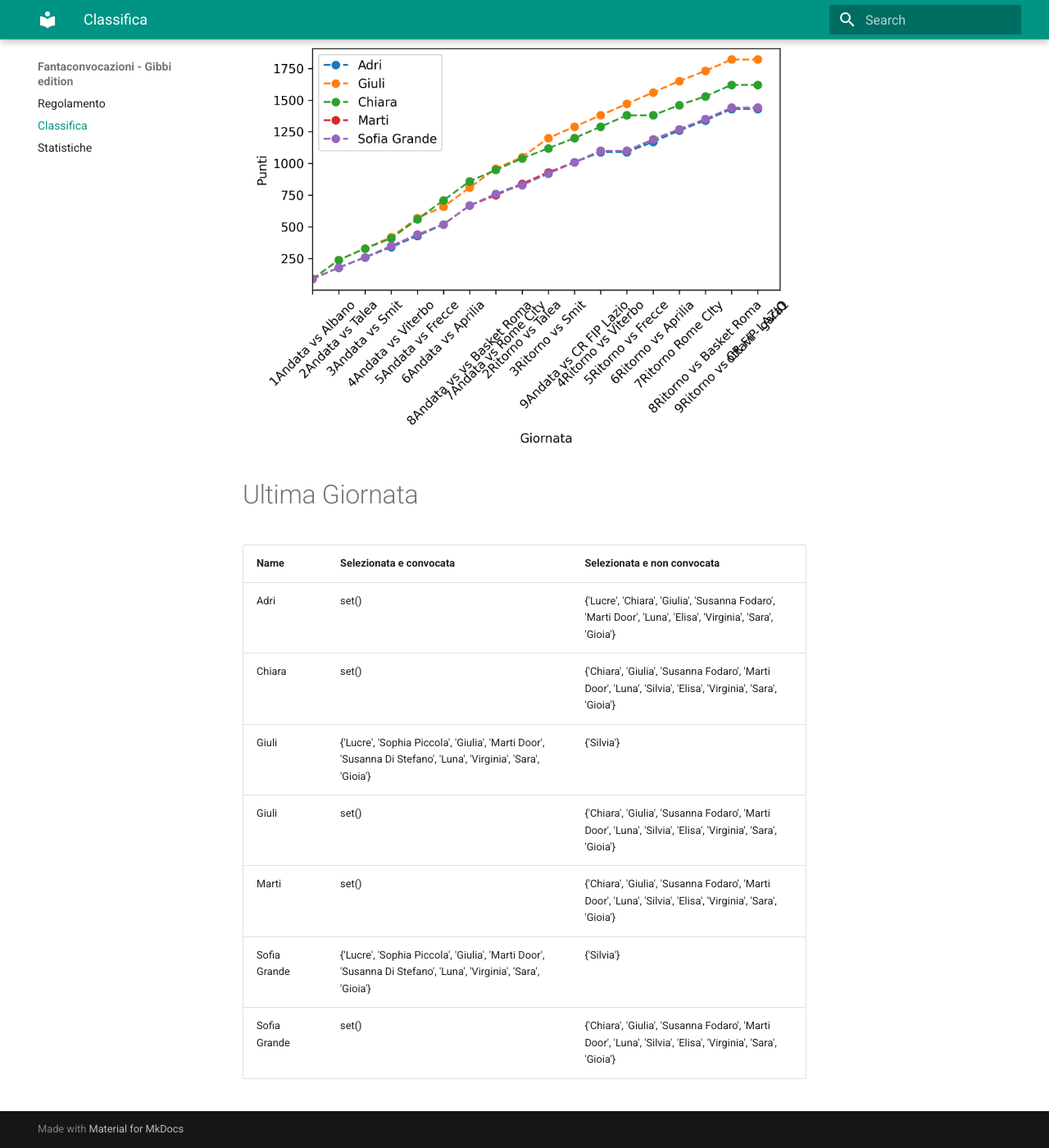
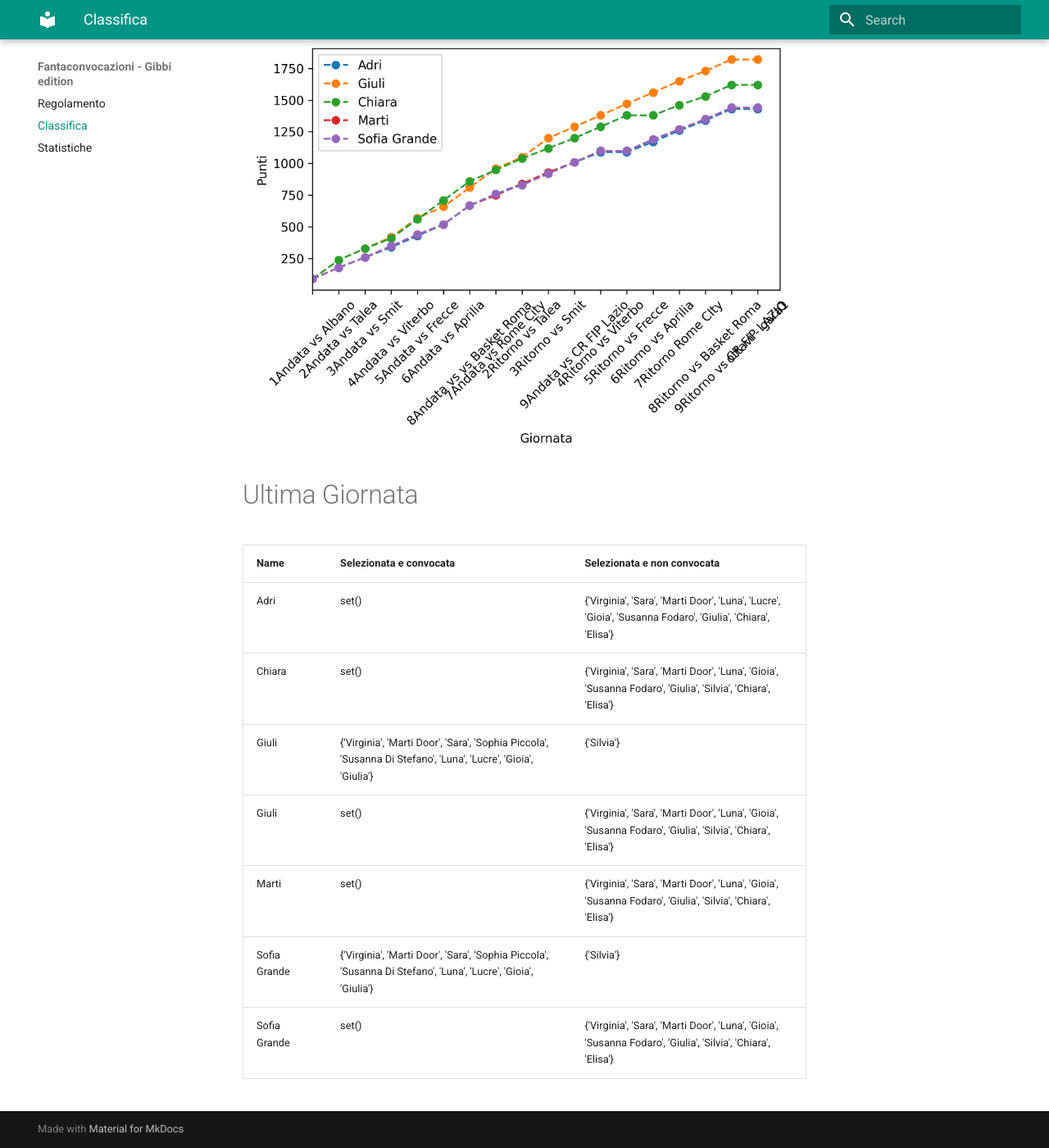
Before and after one commit to martinig94/fantagibbi, an MkDocs documentation site: the page built from docs/Classifica.md, in a window 1280 px wide and 1400 px high, scrolled down 565 px. Shown: the whole window at 82% size. Built offline with MkDocs 1.6.1 and Material for MkDocs 9.7.7, drawn with Linux system fonts in a browser that asks for light colours.

Commit message:
Auto-update from main.py

```diff
--- a/docs/Classifica.md
+++ b/docs/Classifica.md
@@ -18,11 +18,11 @@
 <!-- START_TABLE CORRECT -->
 | Name         | Selezionata e convocata                                                                                        | Selezionata e non convocata                                                                                  |
 |:-------------|:---------------------------------------------------------------------------------------------------------------|:-------------------------------------------------------------------------------------------------------------|
-| Adri         | set()                                                                                                          | {'Lucre', 'Chiara', 'Giulia', 'Susanna Fodaro', 'Marti Door', 'Luna', 'Elisa', 'Virginia', 'Sara', 'Gioia'}  |
-| Chiara       | set()                                                                                                          | {'Chiara', 'Giulia', 'Susanna Fodaro', 'Marti Door', 'Luna', 'Silvia', 'Elisa', 'Virginia', 'Sara', 'Gioia'} |
-| Giuli        | {'Lucre', 'Sophia Piccola', 'Giulia', 'Marti Door', 'Susanna Di Stefano', 'Luna', 'Virginia', 'Sara', 'Gioia'} | {'Silvia'}                                                                                                   |
-| Giuli        | set()                                                                                                          | {'Chiara', 'Giulia', 'Susanna Fodaro', 'Marti Door', 'Luna', 'Silvia', 'Elisa', 'Virginia', 'Sara', 'Gioia'} |
-| Marti        | set()                                                                                                          | {'Chiara', 'Giulia', 'Susanna Fodaro', 'Marti Door', 'Luna', 'Silvia', 'Elisa', 'Virginia', 'Sara', 'Gioia'} |
-| Sofia Grande | {'Lucre', 'Sophia Piccola', 'Giulia', 'Marti Door', 'Susanna Di Stefano', 'Luna', 'Virginia', 'Sara', 'Gioia'} | {'Silvia'}                                                                                                   |
-| Sofia Grande | set()                                                                                                          | {'Chiara', 'Giulia', 'Susanna Fodaro', 'Marti Door', 'Luna', 'Silvia', 'Elisa', 'Virginia', 'Sara', 'Gioia'} |
+| Adri         | set()                                                                                                          | {'Virginia', 'Sara', 'Marti Door', 'Luna', 'Lucre', 'Gioia', 'Susanna Fodaro', 'Giulia', 'Chiara', 'Elisa'}  |
+| Chiara       | set()                                                                                                          | {'Virginia', 'Sara', 'Marti Door', 'Luna', 'Gioia', 'Susanna Fodaro', 'Giulia', 'Silvia', 'Chiara', 'Elisa'} |
+| Giuli        | {'Virginia', 'Marti Door', 'Sara', 'Sophia Piccola', 'Susanna Di Stefano', 'Luna', 'Lucre', 'Gioia', 'Giulia'} | {'Silvia'}                                                                                                   |
+| Giuli        | set()                                                                                                          | {'Virginia', 'Sara', 'Marti Door', 'Luna', 'Gioia', 'Susanna Fodaro', 'Giulia', 'Silvia', 'Chiara', 'Elisa'} |
+| Marti        | set()                                                                                                          | {'Virginia', 'Sara', 'Marti Door', 'Luna', 'Gioia', 'Susanna Fodaro', 'Giulia', 'Silvia', 'Chiara', 'Elisa'} |
+| Sofia Grande | {'Virginia', 'Marti Door', 'Sara', 'Sophia Piccola', 'Susanna Di Stefano', 'Luna', 'Lucre', 'Gioia', 'Giulia'} | {'Silvia'}                                                                                                   |
+| Sofia Grande | set()                                                                                                          | {'Virginia', 'Sara', 'Marti Door', 'Luna', 'Gioia', 'Susanna Fodaro', 'Giulia', 'Silvia', 'Chiara', 'Elisa'} |
 <!-- END_TABLE CORRECT -->
```
